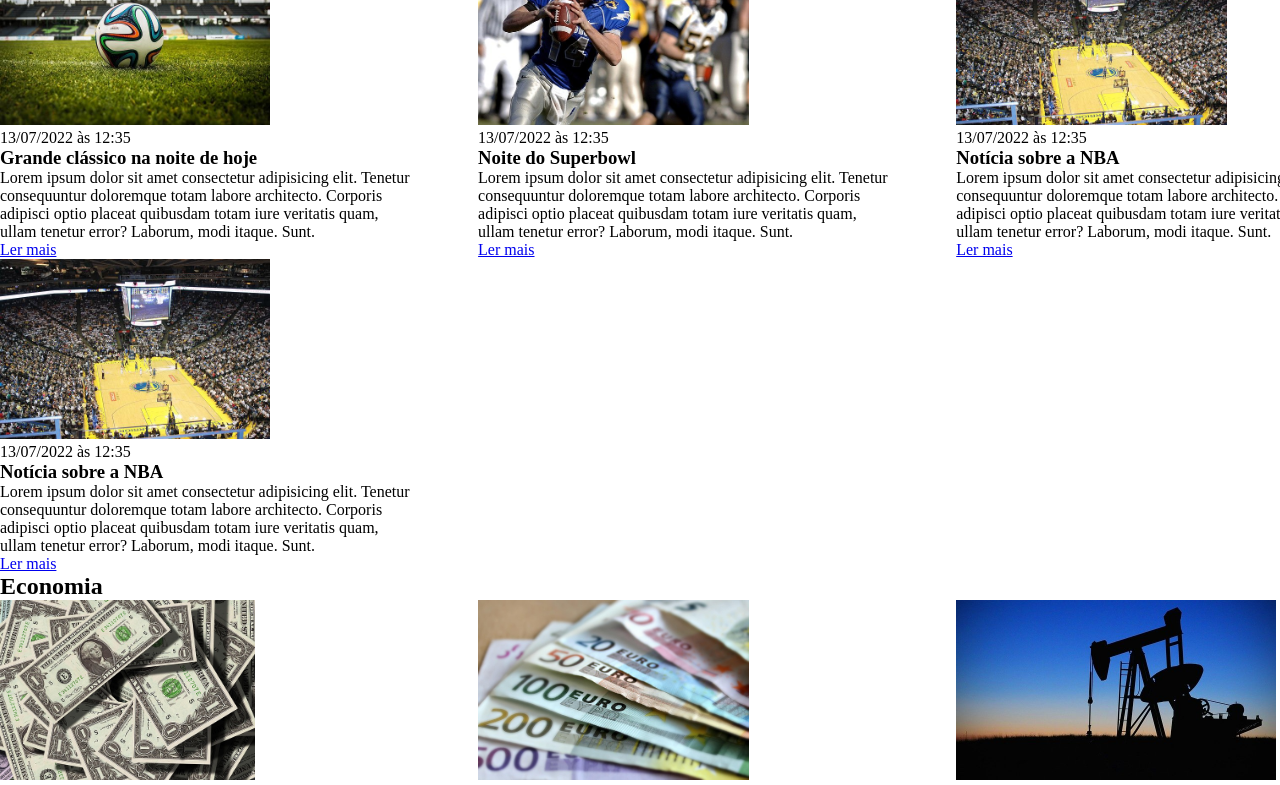
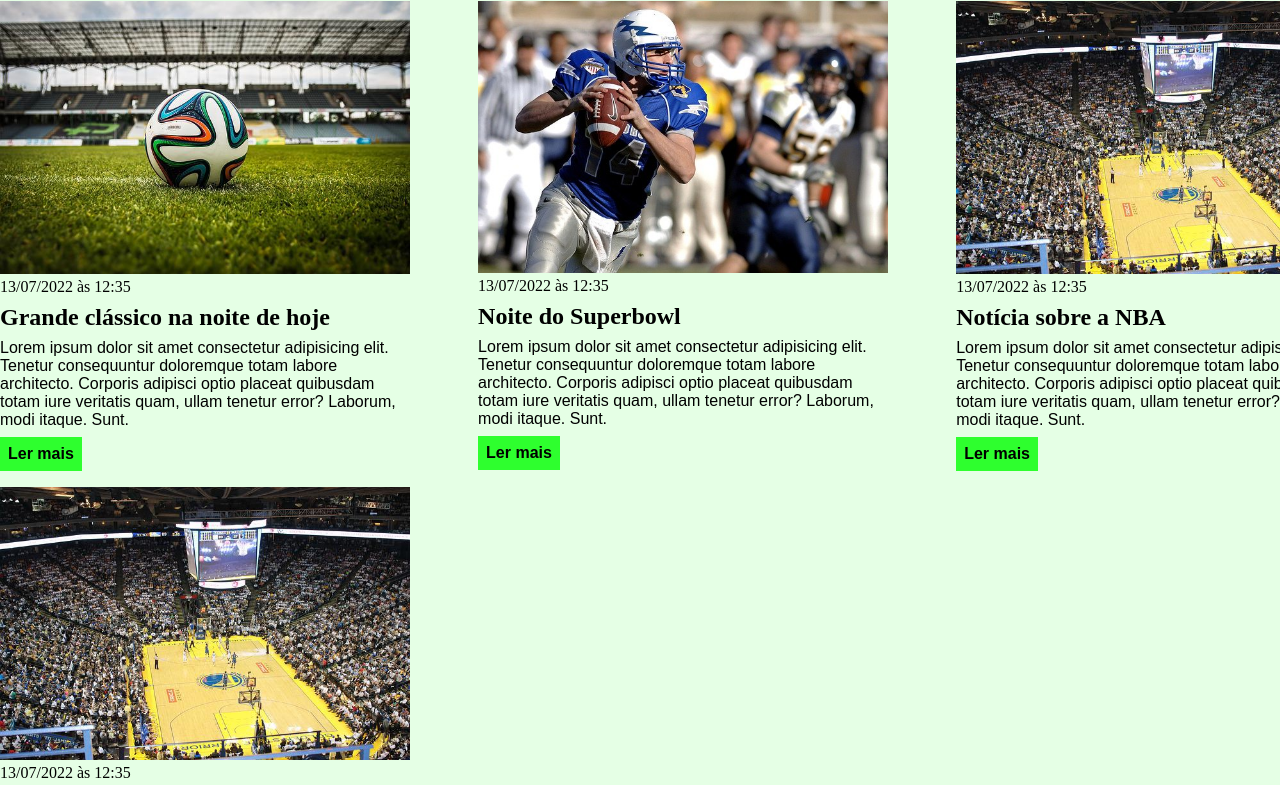
Before and after one commit to Lucia-Helena/curso_ebac_frontend, a plain HTML site: page index.html in a window 1280 px wide. Shown: the part 137-922 px from the top of the page. Drawn offline with Linux system fonts and the light colour scheme.

Commit message:
Add conteúdo ao css

```diff
--- a/css/main.css
+++ b/css/main.css
@@ -4,13 +4,33 @@
     padding: 0;
 }
 
+body > header {
+    background-color: #2f3040;
+    padding: 16px 0;
+    color: #fff;
+
+}
+
+header .container {
+    display: flex;
+    align-items: center;
+    justify-content: space-between;
+}
+
 header li {
     display: inline;
+    font-family: Arial, Helvetica, sans-serif;
+}
+
+header li a {
+    color: blue;
+    text-decoration: none;
+    margin-left: 16px;
 }
 
 .container {
     width: 1366px;
-    margin: 0 auto 0 auto;
+    margin: 0 auto;
 }
 
 .articles {
@@ -20,9 +40,68 @@ header li {
 }
 
 .articles article img {
-    height: 180px;
+    /*height: 180px;*/
+    width: 100%;
 }
 
 .articles article {
     width: 30%;
 }
+
+section {
+    padding: 16px 0;
+}
+
+section h2,
+.articles article {
+    margin-bottom: 16px;
+}
+
+.articles article h3 {
+    margin-top: 8px;
+    margin-bottom: 8px;
+}
+
+.articles article a {
+    background-color: blue;
+    color: #fff;
+    padding: 8px;
+    display: inline-block;
+    text-decoration: none;
+    font-weight: bold;
+    margin-top: 8px;
+}
+
+.articles article :hover {
+    text-decoration: underline;
+}
+
+.articles article p,
+.articles article a {
+    font-family: Arial, Helvetica, sans-serif;
+}
+
+.articles article h3 {
+    font-size: 24px;
+}
+
+section h2 {
+    font-size: 32px;
+}
+
+#sports {
+    background-color: rgba(0, 255, 0, 0.1);
+}
+
+#sports .articles article a {
+    background-color: rgba(0, 255, 0, 0.8) ;
+    color: #000;
+}
+
+#economy {
+    background-color: rgba(255, 255, 150)
+}
+
+#economy .articles article a {
+    background-color: rgba(255, 165, 0);
+}
--- a/index.html
+++ b/index.html
@@ -10,7 +10,7 @@
 <body>
     <header>
 
-            <div>
+            <div class="container">
                 <h1>Meu portal de notícias</h1>
                 <nav>
                     <ul>
@@ -24,7 +24,7 @@
                 </nav>
             </div>
         </header>
-         <section>
+         <section id="sports">
                 <div class="container">
                     <h2>Esportes</h2>
                     <div class="articles">
@@ -75,7 +75,7 @@
                     </div>
                 </div>
             </section>
-             <section>
+             <section id="economy">
             <div class="container">
                 <h2>Economia</h2>
                 <div class="articles">
```
